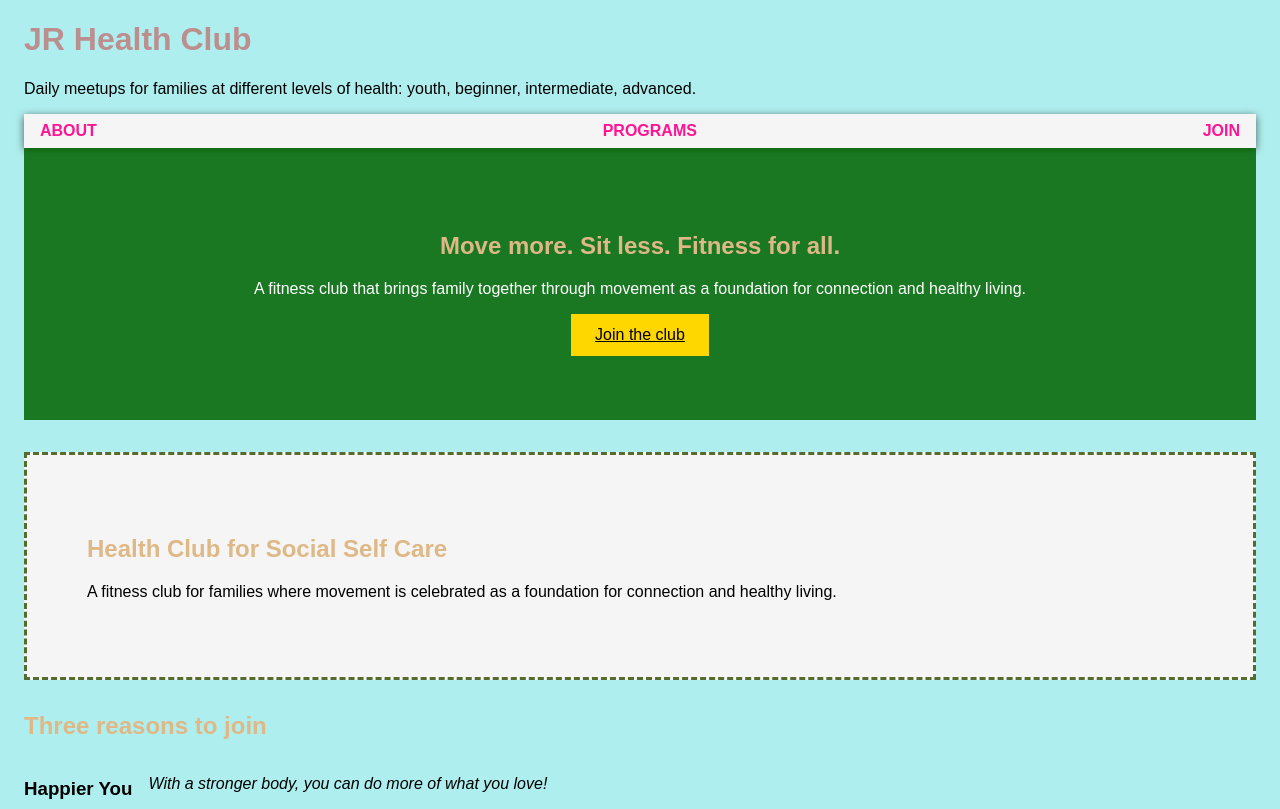
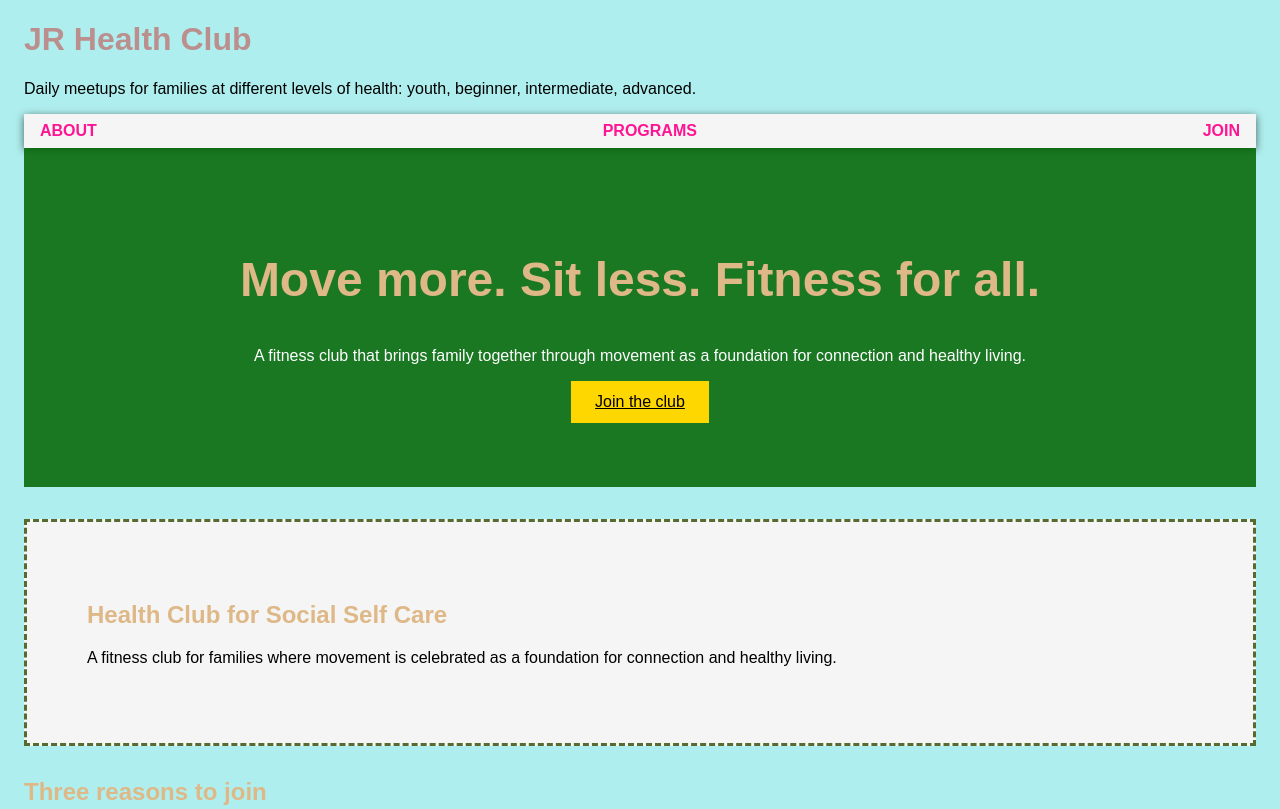
Before and after one commit to Developin-JRC/signup-page, a plain HTML site: page index.html in a window 1280 px wide. Shown: the top 809 px of the page. Drawn offline with Linux system fonts and the light colour scheme.

Commit message:
Add media query for hero

```diff
--- a/style.css
+++ b/style.css
@@ -134,5 +134,7 @@ nav a:hover{
 }
 
 @media (min-width: 700px) {
-
+    .hero h2 {
+    font-size: 3rem;
 }
+}
```
